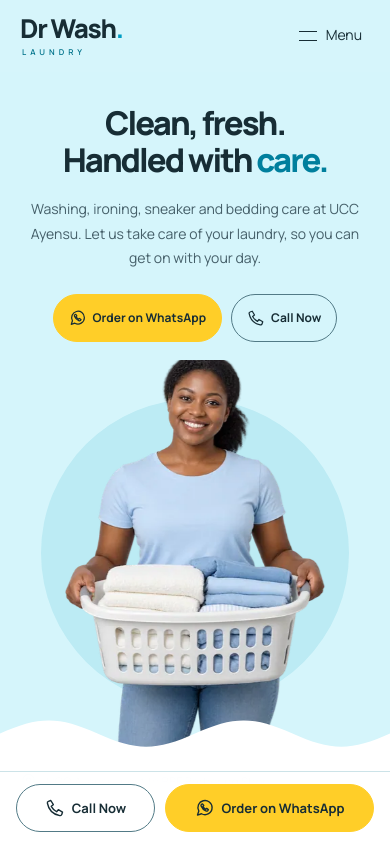
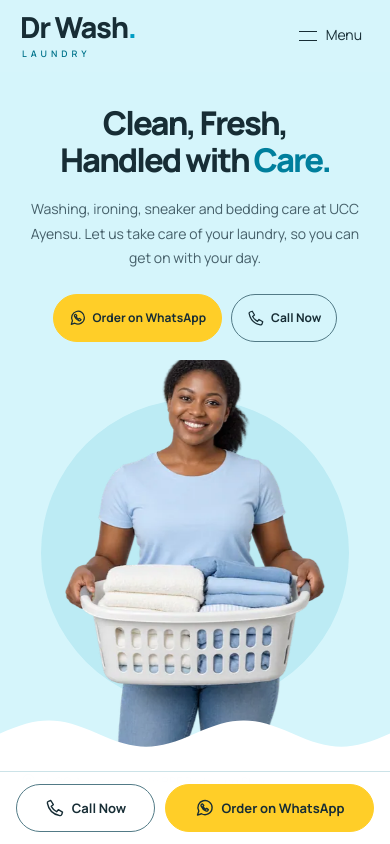
Before and after one commit to brotherdavid652-a11y/Drwash, a website: page index.html in a window 390 px wide. Shown: the top 844 px of the page. Drawn offline with Linux system fonts and the light colour scheme.

Commit message:
Update headline capitalization and enlarge Dr Wash branding

```diff
--- a/index.html
+++ b/index.html
@@ -9,7 +9,7 @@
       name="description"
       content="Laundry, ironing, sneaker and bedding cleaning in UCC Ayensu. Everyday Fresh from a GH₵100 minimum charge. Call 0246150683 or order on WhatsApp."
     />
-    <meta property="og:title" content="Dr Wash Laundry — Clean, fresh. Handled with care." />
+    <meta property="og:title" content="Dr Wash Laundry — Clean, Fresh, Handled with Care." />
     <meta
       property="og:description"
       content="Laundry, sneaker and bedding care at UCC Ayensu. Pickup, delivery and express service available. Call or WhatsApp to arrange your order."
@@ -119,11 +119,11 @@
       <section id="welcome" class="hero" aria-labelledby="hero-heading">
         <div class="container hero-content">
           <h1 id="hero-heading">
-            <span class="hero-line"><span class="hero-line-inner">Clean, fresh.</span></span>
+            <span class="hero-line"><span class="hero-line-inner">Clean, Fresh,</span></span>
             <span class="hero-line"
               ><span class="hero-line-inner"
                 >Handled with<br class="desktop-break" />
-                <em>care.</em></span
+                <em>Care.</em></span
               ></span
             >
           </h1>
@@ -585,7 +585,7 @@
               ><span>Dr Wash<span class="brand-dot">.</span></span
               ><small>LAUNDRY</small></a
             >
-            <p>Clean, fresh. Handled with care.</p>
+            <p>Clean, Fresh, Handled with Care.</p>
             <a href="#welcome" class="back-top">Back to top <span aria-hidden="true">↑</span></a>
           </footer>
           <nav class="policy-links" aria-label="Policies">
--- a/styles.css
+++ b/styles.css
@@ -144,7 +144,7 @@ p {
   flex-shrink: 0;
 }
 .wordmark > span {
-  font-size: 31px;
+  font-size: 35px;
   letter-spacing: -1.3px;
   font-weight: 600;
 }
@@ -152,7 +152,7 @@ p {
   color: var(--gold);
 }
 .wordmark small {
-  font-size: 10px;
+  font-size: 11px;
   letter-spacing: 5px;
   margin-top: 8px;
   color: var(--gold);
@@ -816,10 +816,10 @@ footer p {
   font-size: 13px;
 }
 footer .wordmark > span {
-  font-size: 26px;
+  font-size: 29px;
 }
 footer .wordmark small {
-  font-size: 8px;
+  font-size: 9px;
   letter-spacing: 4px;
 }
 .back-top {
@@ -1134,10 +1134,10 @@ footer .wordmark small {
     gap: 12px;
   }
   .wordmark > span {
-    font-size: 26px;
+    font-size: 29px;
   }
   .wordmark small {
-    font-size: 8px;
+    font-size: 9px;
     letter-spacing: 4px;
     margin-top: 7px;
   }
```
Also changed, not shown: site.min.css.
